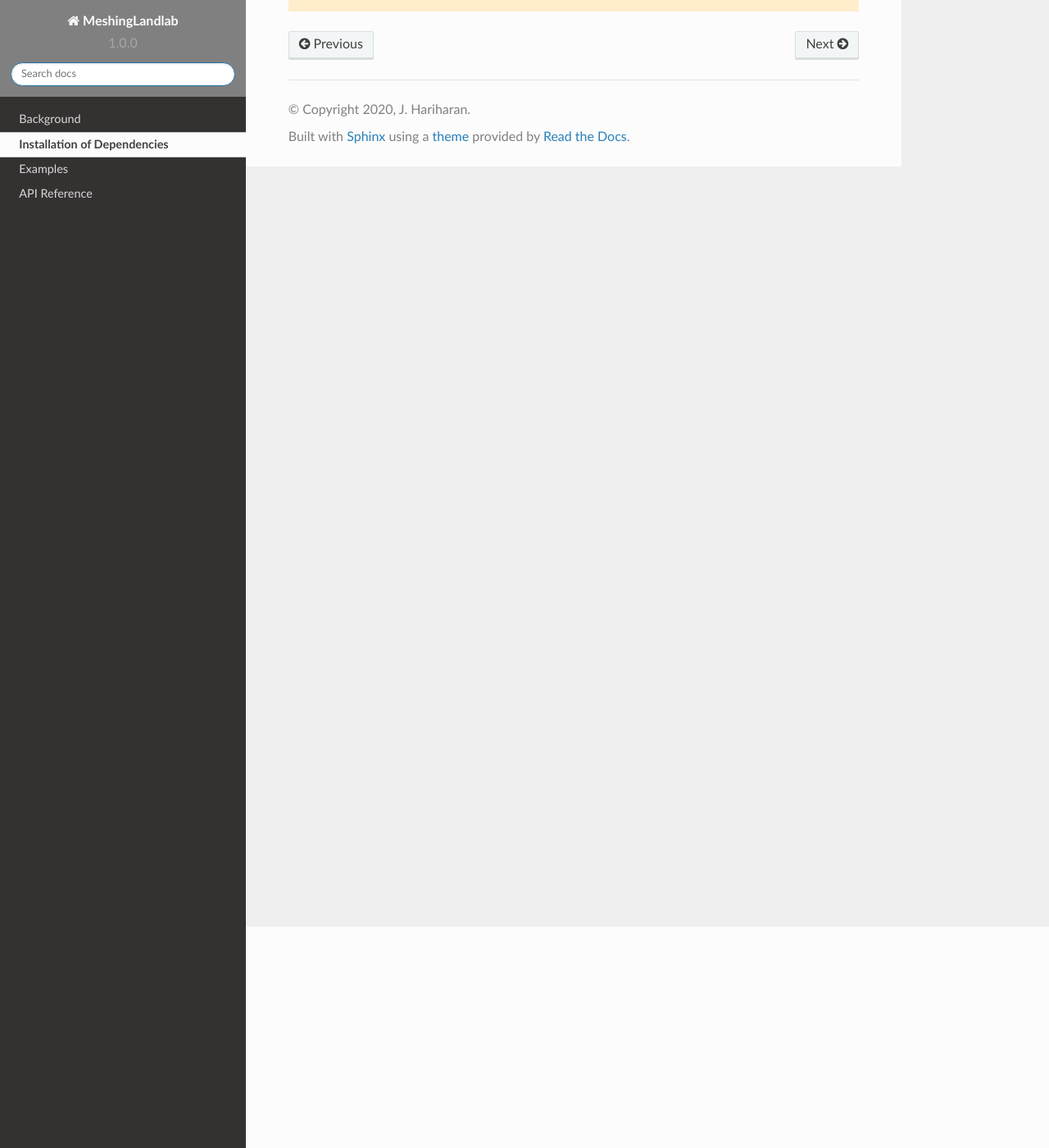
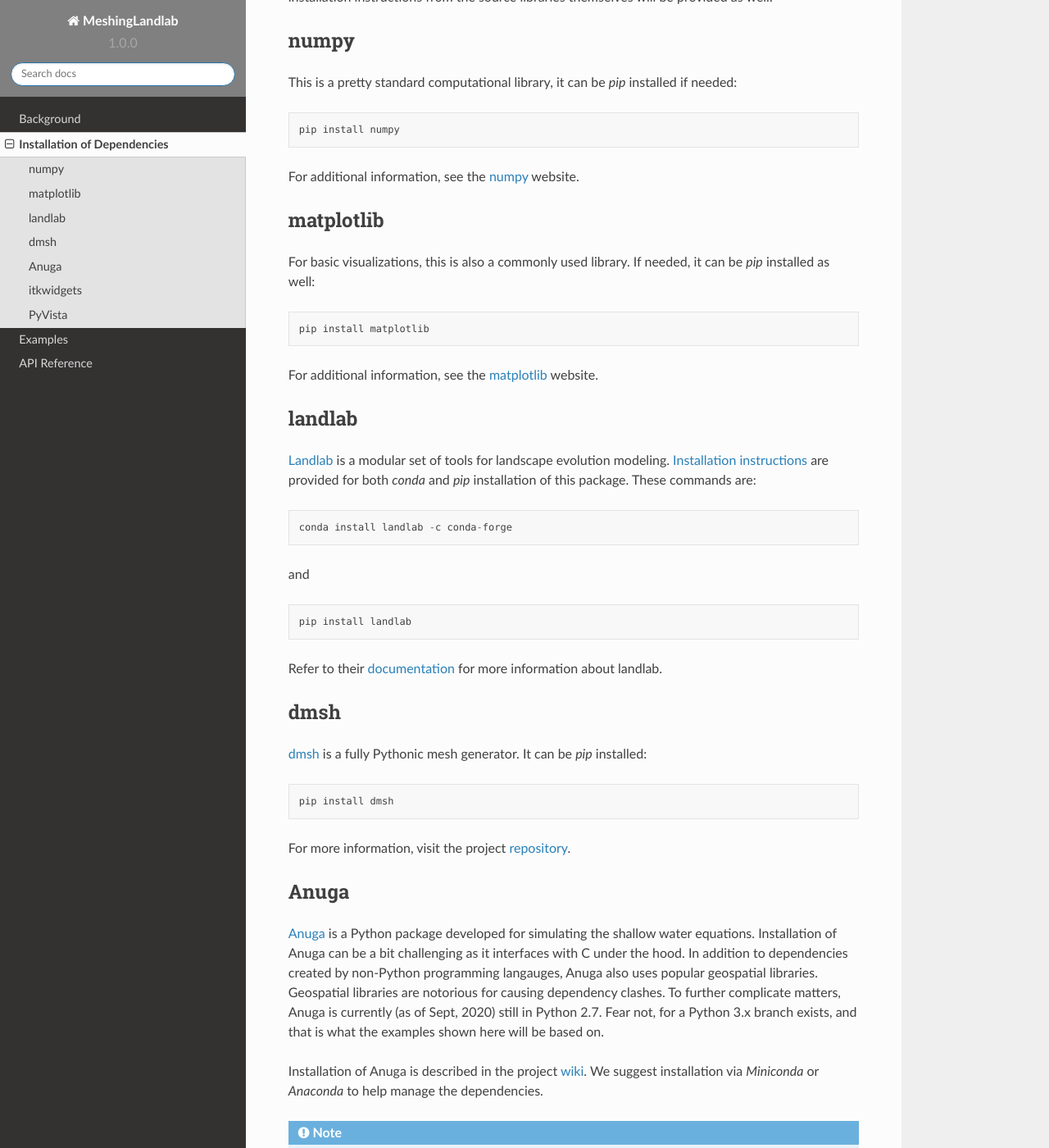
Before and after one commit to elbeejay/meshing-with-landlab, a Sphinx documentation site: the page built from docs/source/dependencies/index.rst, in a window 1280 px wide and 1400 px high, scrolled down 270 px. Shown: the whole window at 82% size. Built offline with Sphinx 7.4.7 and the Read the Docs theme 2.0.0, drawn with Linux system fonts in a browser that asks for light colours; some of the changed text lies outside the part shown.

Commit message:
guide/links for dependency installation

```diff
--- a/docs/source/dependencies/index.rst
+++ b/docs/source/dependencies/index.rst
@@ -4,4 +4,99 @@
 Installation of Dependencies
 ============================
 
-.. todo:: Go over dependencies and how they can be installed
+To run the examples, there are a handful of Python libraries that must be installed.
+Here we will try to summarize the libraries and how they can be installed.
+Links and references to more detailed installation instructions from the source libraries themselves will be provided as well.
+
+numpy
+-----
+This is a pretty standard computational library, it can be `pip` installed if needed:
+
+::
+
+   pip install numpy
+
+For additional information, see the `numpy <https://numpy.org/>`_ website.
+
+matplotlib
+----------
+For basic visualizations, this is also a commonly used library.
+If needed, it can be `pip` installed as well:
+
+::
+
+   pip install matplotlib
+
+For additional information, see the `matplotlib <https://matplotlib.org/>`_ website.
+
+landlab
+-------
+`Landlab <https://landlab.readthedocs.io/en/latest/index.html>`_ is a modular set of tools for landscape evolution modeling.
+`Installation instructions <https://landlab.readthedocs.io/en/latest/install/index.html#installation-instructions>`_ are provided for both `conda` and `pip` installation of this package.
+These commands are:
+
+::
+
+   conda install landlab -c conda-forge
+
+and
+
+::
+
+   pip install landlab
+
+Refer to their `documentation <https://landlab.readthedocs.io/en/latest/index.html>`_ for more information about landlab.
+
+dmsh
+----
+`dmsh <https://github.com/nschloe/dmsh>`_ is a fully Pythonic mesh generator.
+It can be `pip` installed:
+
+::
+
+   pip install dmsh
+
+For more information, visit the project `repository <https://github.com/nschloe/dmsh>`_.
+
+Anuga
+-----
+`Anuga <https://github.com/GeoscienceAustralia/anuga_core>`_ is a Python package developed for simulating the shallow water equations.
+Installation of Anuga can be a bit challenging as it interfaces with C under the hood.
+In addition to dependencies created by non-Python programming langauges, Anuga also uses popular geospatial libraries.
+Geospatial libraries are notorious for causing dependency clashes.
+To further complicate matters, Anuga is currently (as of Sept, 2020) still in Python 2.7.
+Fear not, for a Python 3.x branch exists, and that is what the examples shown here will be based on.
+
+Installation of Anuga is described in the project `wiki <https://github.com/GeoscienceAustralia/anuga_core/wiki>`_.
+We suggest installation via `Miniconda` or `Anaconda` to help manage the dependencies.
+
+.. note::
+   After running `git clone` to get a local copy of the Anuga repository prior to installation, you should be sure to **checkout** the `anuga_py3 <https://github.com/GeoscienceAustralia/anuga_core/tree/anuga_py3>`_ branch to ensure the version of Anuga you install is Python 3.x compatible.
+
+itkwidgets
+----------
+`itkwidgets <https://github.com/InsightSoftwareConsortium/itkwidgets>`_ is a nifty package for creating interactive visualizations within Jupyter Notebooks.
+The package can be both `conda` and `pip` installed:
+
+::
+
+   conda install -c conda-forge itkwidgets
+
+and
+
+::
+
+   pip install itkwidgets
+
+Visit the project `repository <https://github.com/InsightSoftwareConsortium/itkwidgets>`_ for more information about this library.
+
+PyVista
+-------
+`PyVista <https://github.com/pyvista/pyvista>`_ brings the power of VTK visualizations to Python.
+It can be `pip` installed:
+
+::
+
+   pip install pyvista
+
+For more information about the installation process and the project, visit the `PyVista documentation <https://docs.pyvista.org/>`_.
--- a/docs/source/index.rst
+++ b/docs/source/index.rst
@@ -6,7 +6,7 @@ Documentation
 -------------
 
 .. toctree::
-   :maxdepth: 2
+   :maxdepth: 1
 
    background/index
    dependencies/index
```
